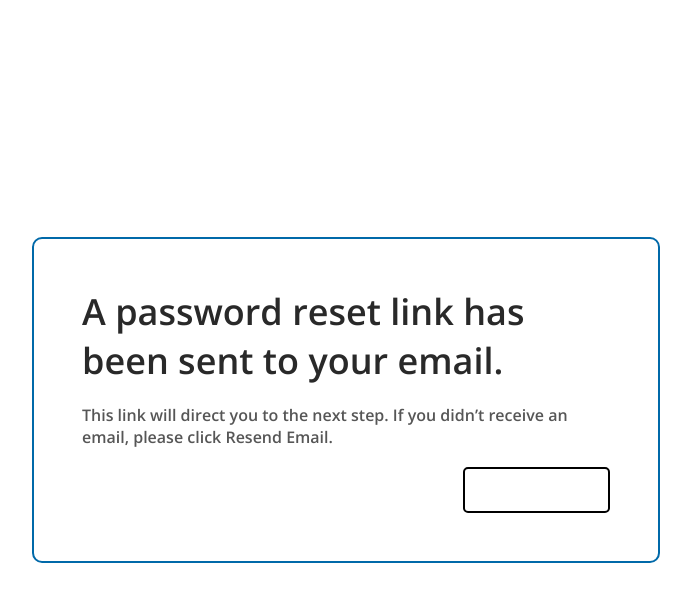
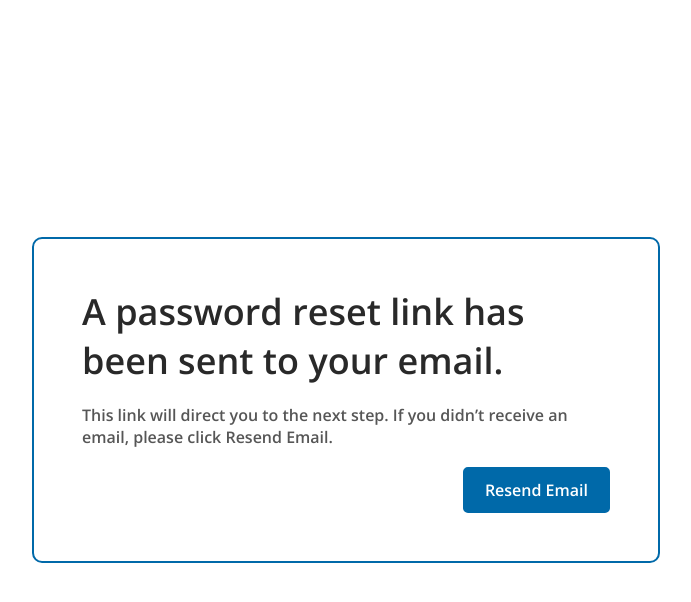
Before and after one commit to calblueprint/immigration-justice-project, a Next.js app: page /forgot-password in a window 1280 px wide. Both pictures are taken after typing "name@example.com" into the empty fields and a click on the button "Send link to email". Shown: the top 602 px of the page, without its empty margins (294-985 px from the left). Built offline with nearby package versions, Linux system fonts and the light colour scheme; no server answers.

Commit message:
fix primaryColor prop name

```diff
--- a/src/app/(auth)/forgot-password/page.tsx
+++ b/src/app/(auth)/forgot-password/page.tsx
@@ -46,8 +46,8 @@ export default function ForgotPassword() {
           </H4>
           <HorizontalDiv>
             <Button
-              primaryColor={COLORS.blueMid}
-              secondaryColor={COLORS.blueDark}
+              $primaryColor={COLORS.blueMid}
+              $secondaryColor={COLORS.blueDark}
               onClick={sendPasswordResetLink}
             >
               <H4 $color="white">Resend Email</H4>
```
